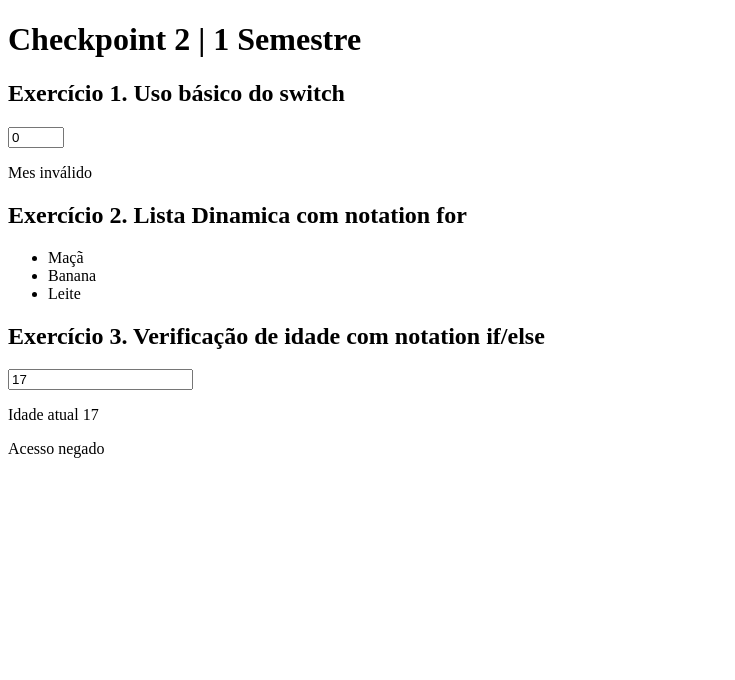
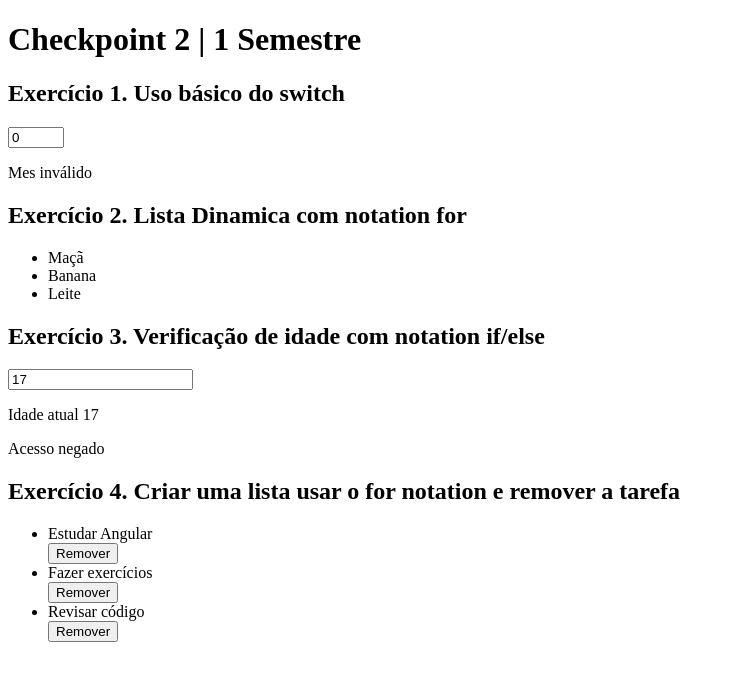
Before and after one commit to vittzx/Checkpoint2-1SEM-Microsservices, an Angular app: page / in a window 1280 px wide. Shown: the top 680 px of the page, without its empty margins (0-735 px from the left). Built offline with nearby package versions, Linux system fonts and the light colour scheme.

Commit message:
feat: creating ex4 loop for in tasks

```diff
--- a/src/app/app.component.html
+++ b/src/app/app.component.html
@@ -2,3 +2,4 @@
 <app-ex1></app-ex1>
 <app-ex2></app-ex2>
 <app-ex3></app-ex3>
+<app-ex4></app-ex4>
--- a/src/app/app.component.ts
+++ b/src/app/app.component.ts
@@ -3,11 +3,12 @@ import { RouterOutlet } from '@angular/router';
 import { Ex1Component } from './components/ex1/ex1.component';
 import { Ex2Component } from './components/ex2/ex2.component';
 import { Ex3Component } from './components/ex3/ex3.component';
+import { Ex4Component } from './components/ex4/ex4.component';
 
 @Component({
   selector: 'app-root',
   standalone: true,
-  imports: [RouterOutlet, Ex1Component, Ex2Component, Ex3Component],
+  imports: [RouterOutlet, Ex1Component, Ex2Component, Ex3Component, Ex4Component],
   templateUrl: './app.component.html',
   styleUrl: './app.component.css'
 })
--- /dev/null
+++ b/src/app/components/ex4/ex4.component.html
@@ -0,0 +1,9 @@
+<h2 >Exercício 4. Criar uma lista usar o for notation e remover a tarefa</h2>
+<ul>
+    @for (t of tarefas; track $index) {
+      <li>{{ t }}</li>
+      <button (click)="removerTarefa($index)">Remover</button>
+    } @empty {
+      <li>Nenhum tarefa na lista</li>
+    }
+</ul>
--- /dev/null
+++ b/src/app/components/ex4/ex4.component.ts
@@ -0,0 +1,16 @@
+import { Component } from '@angular/core';
+
+@Component({
+  selector: 'app-ex4',
+  standalone: true,
+  imports: [],
+  templateUrl: './ex4.component.html',
+  styleUrl: './ex4.component.css'
+})
+export class Ex4Component {
+  tarefas: string[] = ['Estudar Angular', 'Fazer exercícios', 'Revisar código'];
+
+  removerTarefa(index: number) {
+    this.tarefas.splice(index, 1);
+  }
+}
```
Also changed, not shown: src/app/components/ex4/ex4.component.css (added), 1 other file (tests, documents, lock files or other folders).
